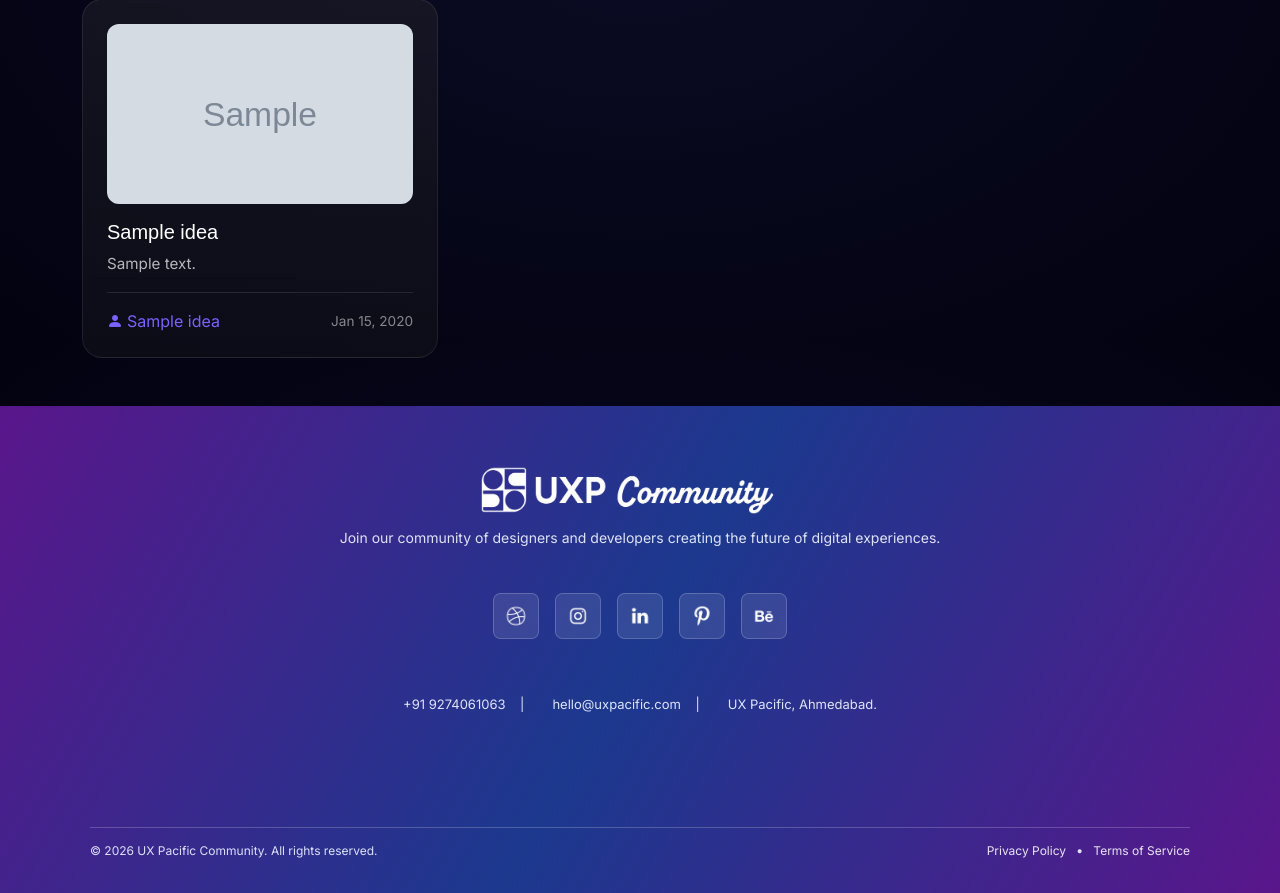
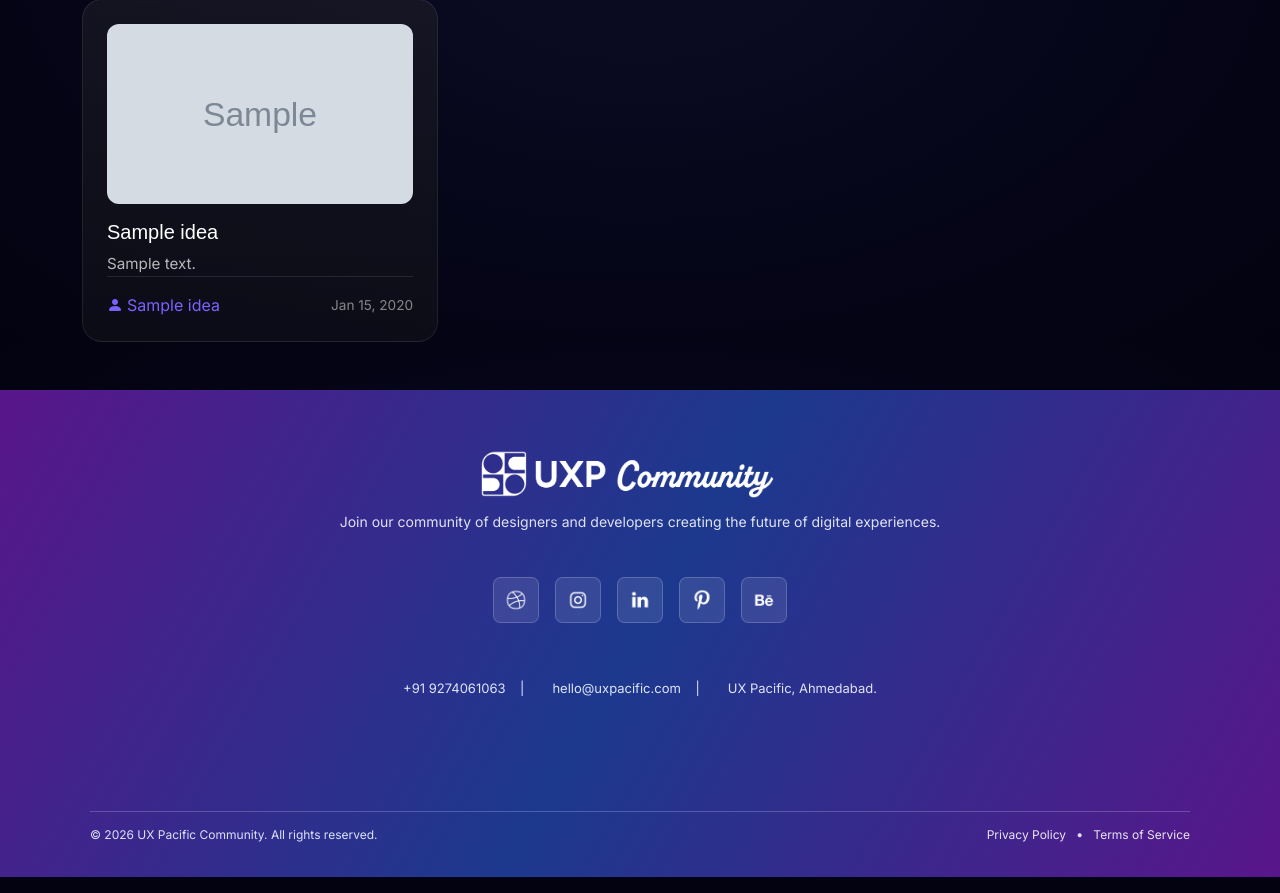
Before and after one commit to rmohitzz21/UXP-Community, a PHP site: page /idea.php in a window 1280 px wide. Shown: the part 1259-2152 px from the top of the page. Run offline with PHP 8.4, Linux system fonts and the light colour scheme; tables that the repository leaves empty hold one stand-in row (values such as "Sample post"); grey boxes marked "Sample" are stand-in pictures.

Commit message:
FIX Idea

```diff
--- a/idea.php
+++ b/idea.php
@@ -1,9 +1,21 @@
 <?php
 require_once __DIR__ . '/includes/db.php';
+
+// Start session for flash messages
+if (session_status() === PHP_SESSION_NONE) {
+    session_start();
+}
 
 $message = '';
 $messageType = '';
 $ideas = [];
+
+// Check for flash message from redirect
+if (isset($_SESSION['flash_message'])) {
+    $message = $_SESSION['flash_message'];
+    $messageType = $_SESSION['flash_type'] ?? 'info';
+    unset($_SESSION['flash_message'], $_SESSION['flash_type']);
+}
 
 // Handle form submission
 if ($_SERVER['REQUEST_METHOD'] === 'POST') {
@@ -57,11 +69,11 @@ if ($_SERVER['REQUEST_METHOD'] === 'POST') {
                 ':image' => $imagePath
             ]);
 
-            $message = 'Your idea has been submitted successfully! We\'ll review it soon.';
-            $messageType = 'success';
-
-            // Clear form
-            $_POST = [];
+            // Set flash message and redirect (PRG pattern)
+            $_SESSION['flash_message'] = 'Your idea has been submitted successfully! We\'ll review it soon.';
+            $_SESSION['flash_type'] = 'success';
+            header('Location: idea.php');
+            exit;
         } catch (PDOException $e) {
             error_log("Idea submission error: " . $e->getMessage());
             $message = 'An error occurred. Please try again later.';
@@ -198,6 +210,10 @@ try {
                         border-radius: 20px;
                         padding: 24px;
                         transition: transform 0.3s ease, box-shadow 0.3s ease;
+                        display: flex;
+                        flex-direction: column;
+                        overflow: hidden;
+                        min-height: 280px;
                 }
 
                 .idea-item:hover {
@@ -211,37 +227,57 @@ try {
                         object-fit: cover;
                         border-radius: 12px;
                         margin-bottom: 16px;
+                        flex-shrink: 0;
                 }
 
                 .idea-item h4 {
                         color: #fff;
                         font-size: 1.25rem;
                         margin-bottom: 8px;
+                        overflow: hidden;
+                        text-overflow: ellipsis;
+                        white-space: nowrap;
+                        flex-shrink: 0;
                 }
 
                 .idea-item p {
                         color: rgba(255, 255, 255, 0.7);
                         font-size: 0.95rem;
                         line-height: 1.6;
+                        overflow: hidden;
+                        display: -webkit-box;
+                        -webkit-line-clamp: 4;
+                        -webkit-box-orient: vertical;
+                        flex-grow: 1;
+                        word-wrap: break-word;
+                        word-break: break-word;
+                        margin-bottom: 0;
                 }
 
                 .idea-meta {
                         display: flex;
                         justify-content: space-between;
                         align-items: center;
-                        margin-top: 16px;
+                        margin-top: auto;
                         padding-top: 16px;
                         border-top: 1px solid rgba(255, 255, 255, 0.1);
+                        flex-shrink: 0;
                 }
 
                 .idea-author {
                         color: #7b61ff;
                         font-weight: 500;
+                        overflow: hidden;
+                        text-overflow: ellipsis;
+                        white-space: nowrap;
+                        max-width: 60%;
                 }
 
                 .idea-date {
                         color: rgba(255, 255, 255, 0.5);
                         font-size: 0.85rem;
+                        white-space: nowrap;
+                        flex-shrink: 0;
                 }
 
                 /* File Input Styling */
```
Also changed, not shown: uploads/ideas/idea_69cb6bbbe644b0.28449473.jpeg (added).
